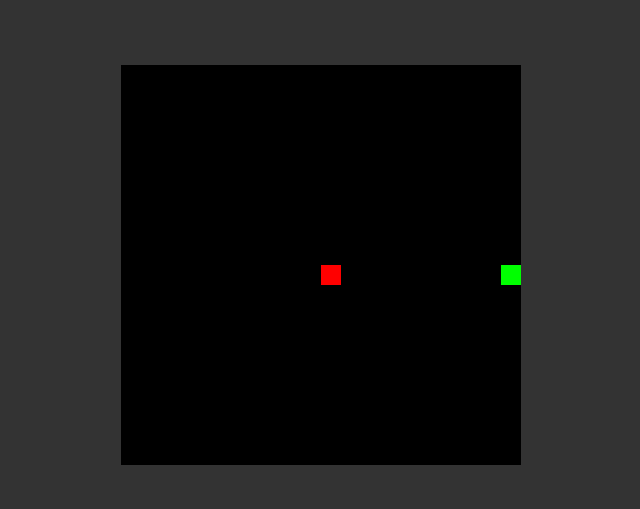
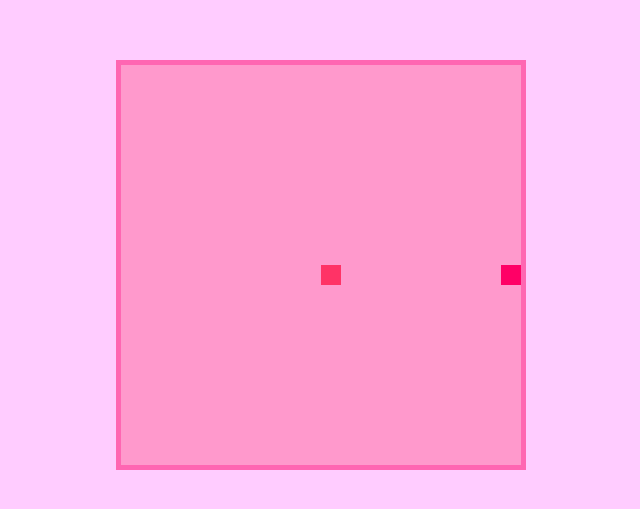
Before and after one commit to achi-ldfor-ever/snake, a plain HTML site: page index.html in a window 1280 px wide. Shown: the part 143-652 px from the top of the page, without its empty margins (319-959 px from the left). Drawn offline with Linux system fonts and the light colour scheme.

Commit message:
Update index.html

```diff
--- a/index.html
+++ b/index.html
@@ -10,10 +10,11 @@
             justify-content: center;
             align-items: center;
             height: 100vh;
-            background-color: #333;
+            background-color: #ffccff;
         }
         canvas {
-            background-color: black;
+            background-color: #ff99cc;
+            border: 5px solid #ff66b2;
         }
     </style>
 </head>
@@ -27,6 +28,7 @@
         let snake = [{ x: 10 * box, y: 10 * box }];
         let direction = "RIGHT";
         let food = generateFood();
+        let game;
 
         document.addEventListener("keydown", changeDirection);
 
@@ -41,11 +43,11 @@
         function draw() {
             ctx.clearRect(0, 0, canvas.width, canvas.height);
 
-            ctx.fillStyle = "red";
+            ctx.fillStyle = "#ff3366";
             ctx.fillRect(food.x, food.y, box, box);
 
             for (let i = 0; i < snake.length; i++) {
-                ctx.fillStyle = (i === 0) ? "lime" : "green";
+                ctx.fillStyle = (i === 0) ? "#ff0066" : "#ff3385";
                 ctx.fillRect(snake[i].x, snake[i].y, box, box);
             }
 
@@ -57,16 +59,20 @@
             if (direction === "RIGHT") snakeX += box;
             if (direction === "DOWN") snakeY += box;
 
+            const newHead = { x: snakeX, y: snakeY };
+            if (snakeX < 0 || snakeX >= canvas.width || snakeY < 0 || snakeY >= canvas.height || collision(newHead, snake)) {
+                if (snake.length > 1) {
+                    snake.pop();
+                    snake = [{ x: 10 * box, y: 10 * box }];
+                    direction = "RIGHT";
+                }
+                return;
+            }
+
             if (snakeX === food.x && snakeY === food.y) {
                 food = generateFood();
             } else {
                 snake.pop();
-            }
-
-            const newHead = { x: snakeX, y: snakeY };
-            if (snakeX < 0 || snakeX >= canvas.width || snakeY < 0 || snakeY >= canvas.height || collision(newHead, snake)) {
-                clearInterval(game);
-                alert("Game Over!");
             }
 
             snake.unshift(newHead);
@@ -88,7 +94,7 @@
             return false;
         }
 
-        let game = setInterval(draw, 100);
+        game = setInterval(draw, 100);
     </script>
 </body>
 </html>
```
